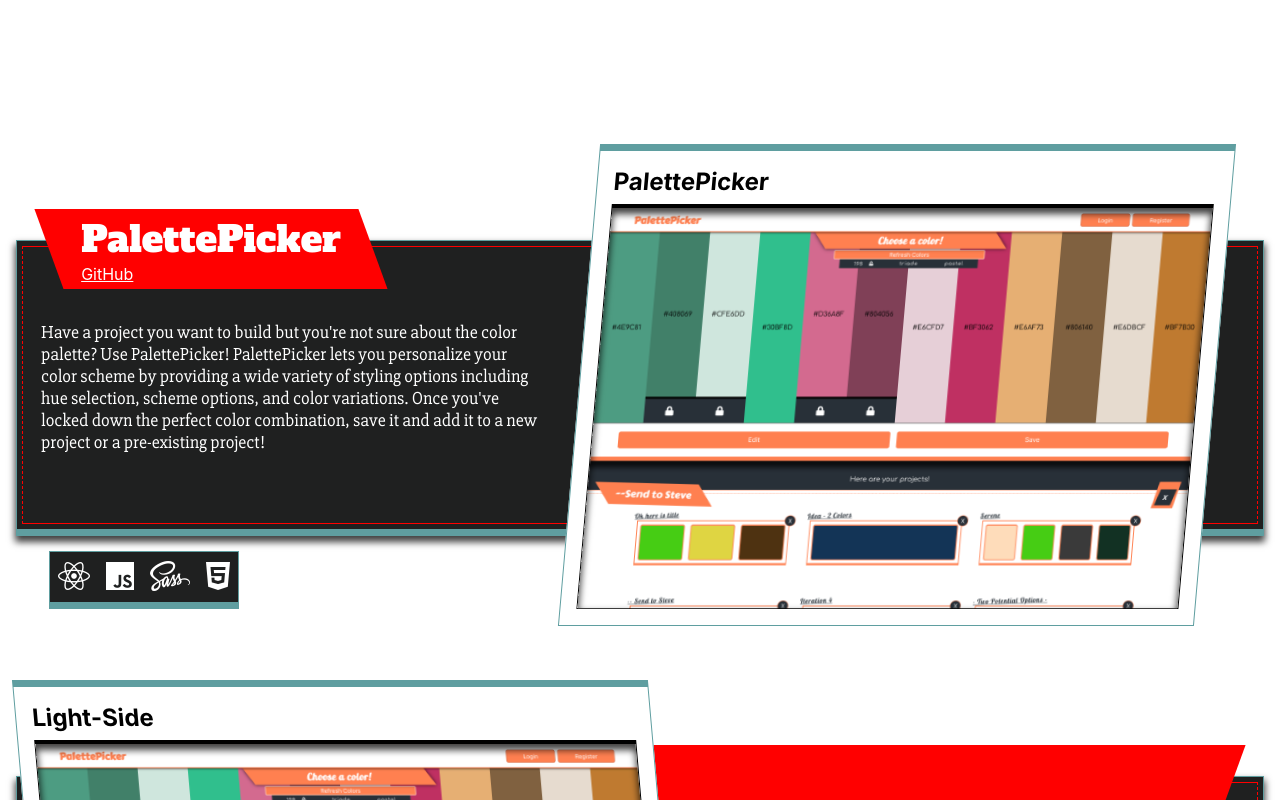
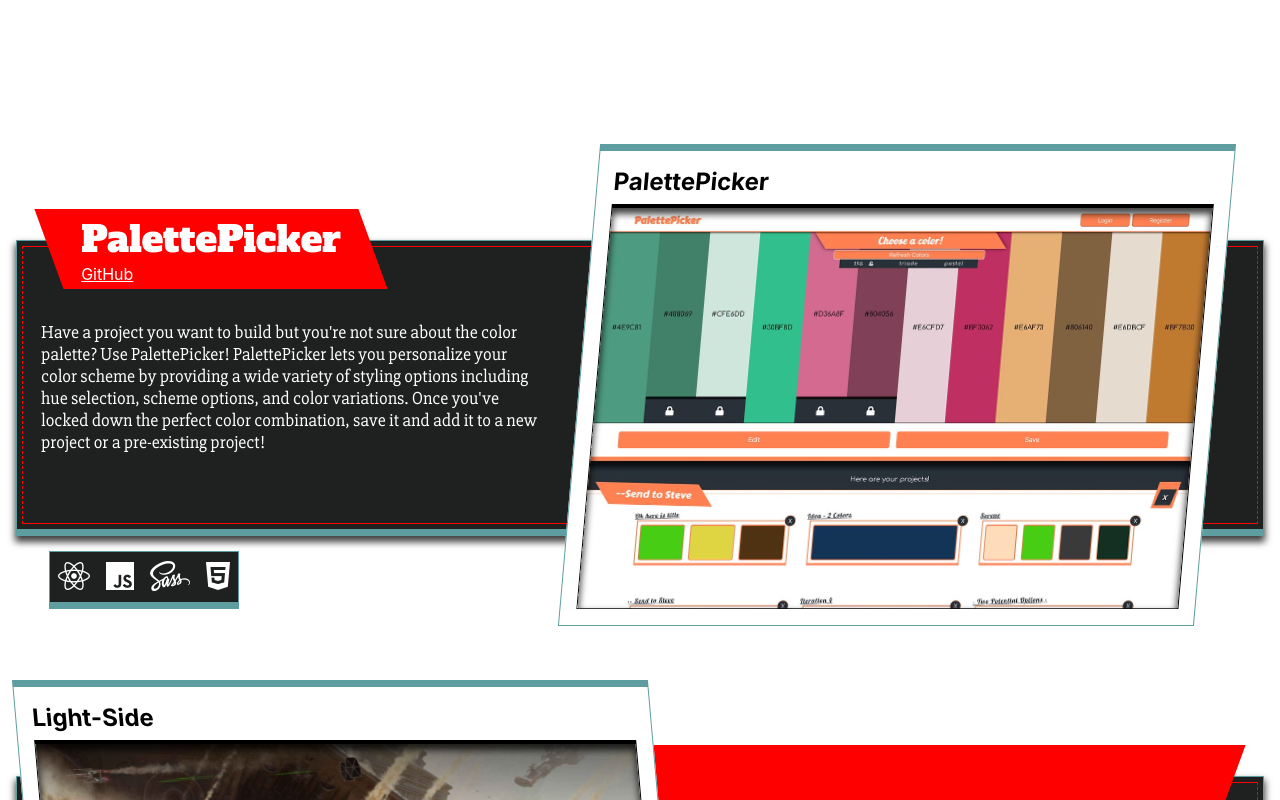
Before and after one commit to KevinKra/Personal_Website, a React (Create React App) app: page / in a window 1280 px wide. Shown: the top 800 px of the page. Built offline with nearby package versions, Linux system fonts and the light colour scheme.

Commit message:
Pass image through props

```diff
--- a/src/components/InsetImage/InsetImage.js
+++ b/src/components/InsetImage/InsetImage.js
@@ -1,15 +1,14 @@
 import React from "react";
-import imgPalettePicker from "../../images/PalettePickerFS.png";
 import "./InsetImage.scss";
 
-export default function InsetImage() {
+export default function InsetImage(props) {
   return (
     <section className="InsetImage">
       <div className="frame"></div>
       <section className="cut-out-container">
         <div
           className="image"
-          style={{ backgroundImage: `url(${imgPalettePicker})` }}
+          style={{ backgroundImage: `url(${props.image})` }}
         ></div>
       </section>
     </section>
```
